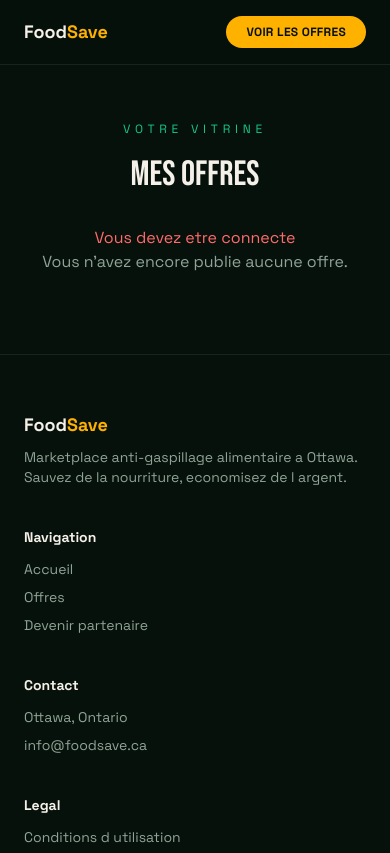
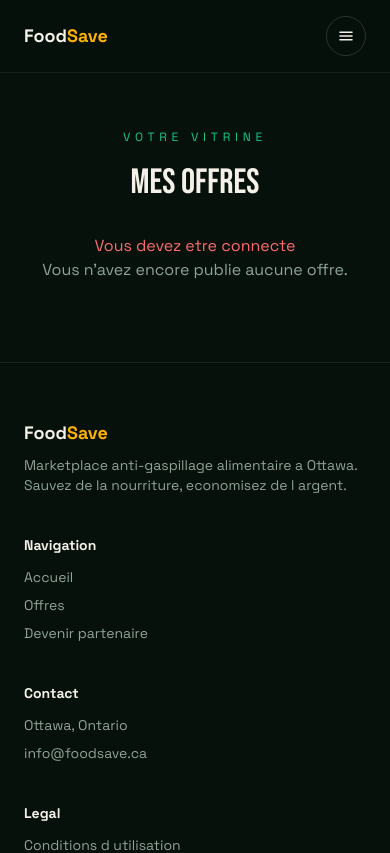
Before and after one commit to bachir23091976/foodsave, a Next.js app in the folder web/: page /merchant/offers in a window 390 px wide. Shown: the top 853 px of the page. Built offline with nearby package versions, Linux system fonts and the light colour scheme.

Commit message:
Fix mobile Navbar menu

```diff
--- a/web/app/components/Navbar.tsx
+++ b/web/app/components/Navbar.tsx
@@ -1,12 +1,23 @@
 "use client";
 
 import Link from "next/link";
+import { useState } from "react";
 
 const bg = "#06110C";
 const amber = "#FFB100";
 const jade = "#17C989";
 
+const NAV_LINKS = [
+  { href: "/", label: "Accueil" },
+  { href: "/offers", label: "Offres" },
+  { href: "/partner", label: "Devenir partenaire" },
+  { href: "/register", label: "S'inscrire" },
+  { href: "/#contact", label: "Contact" },
+];
+
 export default function Navbar() {
+  const [open, setOpen] = useState(false);
+
   return (
     <nav className="sticky top-0 z-50" style={{ backgroundColor: "rgba(6,17,12,0.92)", backdropFilter: "blur(8px)", borderBottom: "1px solid rgba(255,255,255,0.08)" }}>
       <div className="max-w-6xl mx-auto px-6 py-4 flex items-center justify-between">
@@ -15,21 +26,72 @@ export default function Navbar() {
         </Link>
 
         <div className="hidden md:flex items-center gap-7 text-sm" style={{ color: "#8FA396" }}>
-          <Link href="/" className="hover:text-white">Accueil</Link>
-          <Link href="/offers" className="hover:text-white">Offres</Link>
-          <Link href="/partner" className="hover:text-white">Devenir partenaire</Link>
-          <Link href="/register" className="hover:text-white">S inscrire</Link>
-          <Link href="/#contact" className="hover:text-white">Contact</Link>
+          {NAV_LINKS.map((link) => (
+            <Link key={link.href} href={link.href} className="hover:text-white">
+              {link.label}
+            </Link>
+          ))}
         </div>
+
+        <div className="flex items-center gap-3">
+          <Link
+            href="/offers"
+            className="hidden md:inline px-5 py-2 rounded-full font-bold uppercase tracking-wide text-xs"
+            style={{ backgroundColor: amber, color: bg }}
+          >
+            Voir les offres
+          </Link>
+
+          <button
+            type="button"
+            className="md:hidden flex items-center justify-center w-10 h-10 rounded-full shrink-0"
+            style={{ border: "1px solid rgba(255,255,255,0.15)", color: "#F5F1E8", backgroundColor: "transparent" }}
+            aria-label={open ? "Fermer le menu" : "Ouvrir le menu"}
+            aria-expanded={open}
+            aria-controls="mobile-nav"
+            onClick={() => setOpen((v) => !v)}
+          >
+            {open ? (
+              <svg width="18" height="18" viewBox="0 0 24 24" fill="none" aria-hidden="true">
+                <path d="M6 6l12 12M18 6L6 18" stroke="currentColor" strokeWidth="2" strokeLinecap="round" />
+              </svg>
+            ) : (
+              <svg width="18" height="18" viewBox="0 0 24 24" fill="none" aria-hidden="true">
+                <path d="M4 7h16M4 12h16M4 17h16" stroke="currentColor" strokeWidth="2" strokeLinecap="round" />
+              </svg>
+            )}
+          </button>
+        </div>
+      </div>
+
+      {open && (
+        <div
+          id="mobile-nav"
+          className="md:hidden px-6 pb-6 flex flex-col gap-1 text-sm"
+          style={{ color: "#8FA396", borderTop: "1px solid rgba(255,255,255,0.08)" }}
+        >
+          {NAV_LINKS.map((link) => (
+            <Link
+              key={link.href}
+              href={link.href}
+              className="py-3 hover:text-white"
+              style={{ color: "#8FA396" }}
+              onClick={() => setOpen(false)}
+            >
+              {link.label}
+            </Link>
+          ))}
 
           <Link
             href="/offers"
-          className="px-5 py-2 rounded-full font-bold uppercase tracking-wide text-xs"
+            onClick={() => setOpen(false)}
+            className="mt-2 text-center rounded-full px-5 py-3 font-bold uppercase tracking-wide text-xs"
             style={{ backgroundColor: amber, color: bg }}
           >
             Voir les offres
           </Link>
         </div>
+      )}
     </nav>
   );
 }
```
Lines whose indentation alone changed are shown as unchanged.
